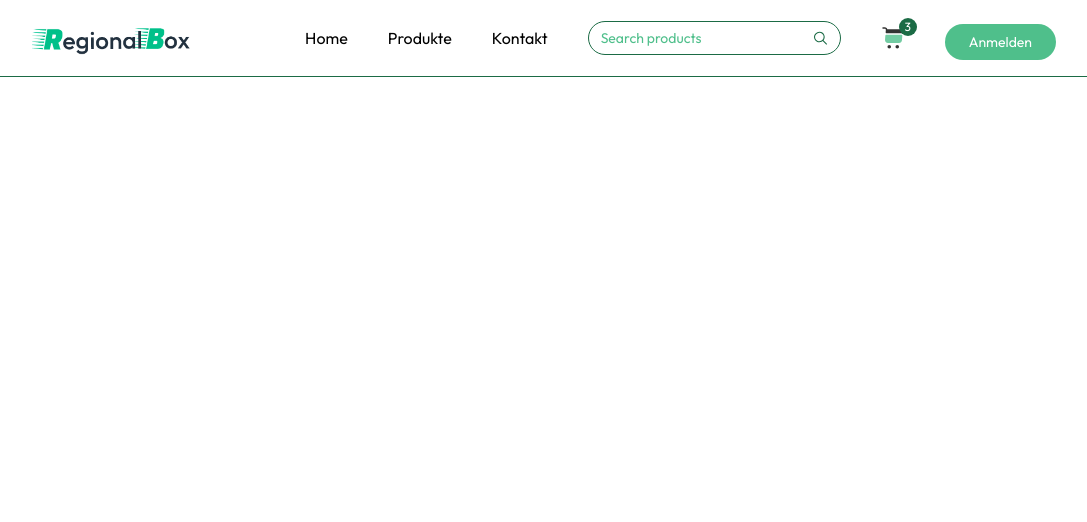
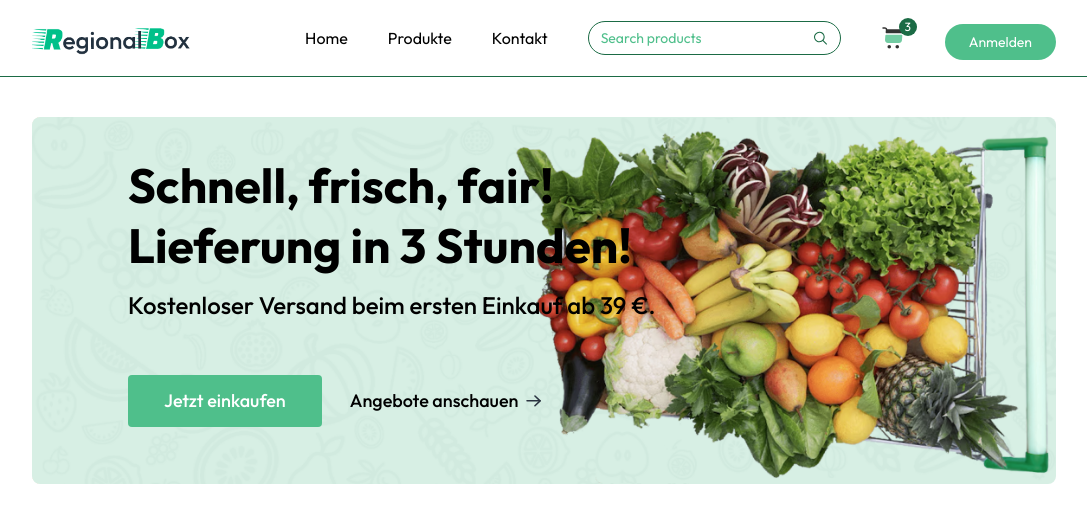
Before and after one commit to LindtAna/RegionalBox, a React (Vite) app in the folder client/: page / in a window 1280 px wide. Shown: the top 522 px of the page, without its empty margins (96-1183 px from the left). Built offline with nearby package versions, Linux system fonts and the light colour scheme.

Commit message:
React Router Logik hinzugefügt: Home-Seite und bedingte NavBar-Anzeige implementiert. Hero Section implementiert

```diff
--- a/client/src/App.jsx
+++ b/client/src/App.jsx
@@ -1,10 +1,21 @@
 import React from 'react'
 import NavBar from './components/NavBar'
+import Home from './pages/Home'
+import { Route, Routes, useLocation } from 'react-router-dom'
 
 const App = () => {
+
+  const isSellerPath = useLocation().pathname.includes('seller');
+
   return (
     <div>
-        <NavBar/>
+        {isSellerPath ? null : <NavBar/> }
+        <div className={`${isSellerPath ? '' : 'px-6 md:px-16 lg:px-24 xl:px-32'}`}>
+          <Routes>
+            <Route  path='/' element={<Home/>}/>
+          </Routes>
+        </div>
+
     </div>
   )
 }
--- /dev/null
+++ b/client/src/components/Hero.jsx
@@ -0,0 +1,42 @@
+import React from 'react'
+import { assets } from '../assets/assets'
+import { Link } from 'react-router-dom'
+
+// Main Banner
+const Hero = () => {
+    return (
+        <div className='relative'>
+            <img src={assets.main_banner_bg} alt='Werbebanner mit einem Einkaufswagen voller Früchte'
+                className='w-full hidden md:block rounded-lg' />
+            <img src={assets.main_banner_bg_sm} alt='Werbebanner mit einem Einkaufswagen voller Früchte'
+                className='w-full md:hidden' />
+
+            <div className='absolute inset-0 flex flex-col items-center md:items-start justify-end
+             md:justify-center pb-10 md:pb-0 px-4 md:pl-18 lg:pl-24'>
+                <h1 className='text-3xl md:text-4xl lg:text-5xl font-bold text-center
+                md:text-left max-w-72 md:max-w-105 lg:max-w-140 leading-tight lg:leading-15 '>
+                    Schnell, frisch, fair!
+                    Lieferung in 3 Stunden!
+                </h1>
+                <h2 className='text-l md:text-xl lg:text-2xl font-medium text-center
+                md:text-left max-w-72 md:max-w-80 lg:max-w-140 leading-tight lg:leading-15 '>Kostenloser Versand beim ersten Einkauf ab 39 €.</h2>
+
+                <div className='flex flex-col md:flex-row items-center md:mt-5 font-medium '>
+                    <Link to={'/products'} className='text-sm md:text-lg flex items-center gap-2 px-7 md:px-9
+py-3 bg-primary hover:bg-dark-green transition rounded my-5
+text-white cursor-pointer'>
+                        Jetzt einkaufen
+                        <img className='md:hidden transition group-focus:translate-x-1' src={assets.white_arrow_icon} alt='' />
+                    </Link>
+                    <Link to={'/products'}
+                        className='text-sm md:text-lg flex items-center gap-2 px-7 py-3 cursor-pointer'>
+                        Angebote anschauen
+                        <img className='transition group-hover:translate-x-1' src={assets.black_arrow_icon} alt='' />
+                    </Link>
+                </div>
+            </div>
+        </div>
+    )
+}
+
+export default Hero
--- /dev/null
+++ b/client/src/pages/Home.jsx
@@ -0,0 +1,12 @@
+import React from 'react'
+import Hero from '../components/Hero'
+
+const Home = () => {
+  return (
+    <div className='mt-10'>
+<Hero />
+    </div>
+  )
+}
+
+export default Home
```
Also changed, not shown: client/src/assets/main_banner_bg.png, client/src/assets/main_banner_bg_sm.png.
